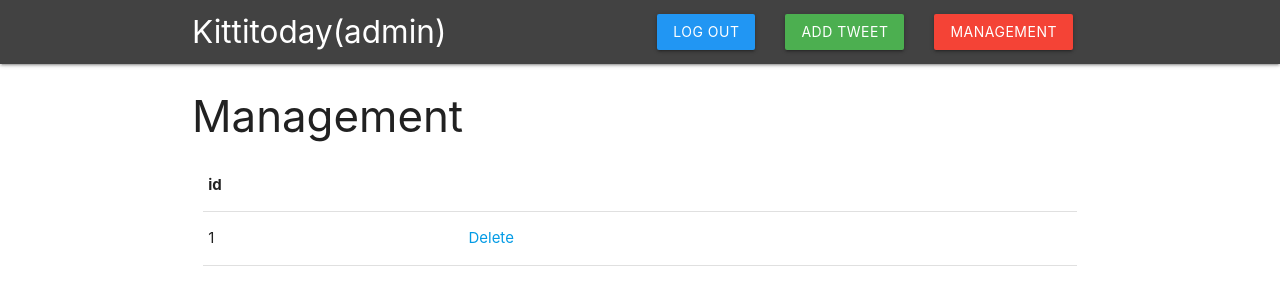
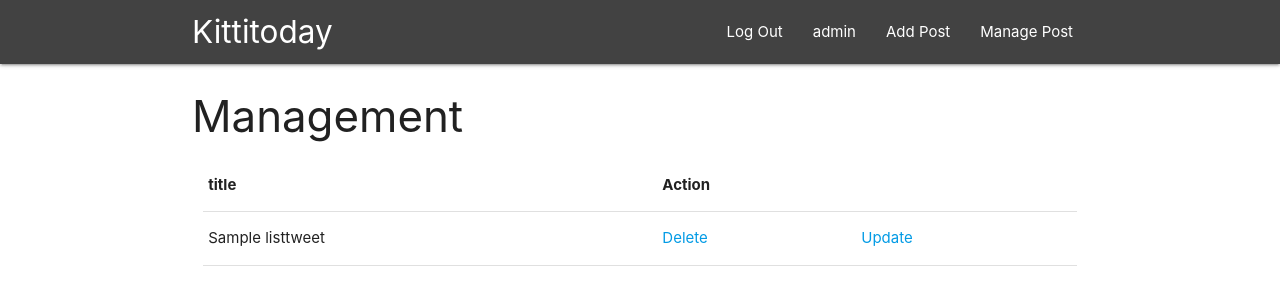
Before and after one commit to Kittipot321/GreenTopBlog, a Django app: page /manage/ in a window 1280 px wide. Shown: the top 305 px of the page. Run offline with Django 3.2, Linux system fonts and the light colour scheme; a user stored in the database is signed in; tables that the repository leaves empty hold one stand-in row (values such as "Sample post"); some libraries are stand-ins or nearby versions.

Commit message:
My app in github

```diff
--- a/main/templates/index.html
+++ b/main/templates/index.html
@@ -14,14 +14,14 @@
     </div>
   <div class="row">
     {% for o in db %}
-    <div class="col l6">
+    <div class="col l12">
+    <a href="{% url 'each_a_page' news_id=o.id %}">
       <div class="card light-blue darken-1">
         <div class="card-content white-text">
           <span class="card-title">{{o.title}}</span>
-          <p>{{o.content|stringformat:".100s"}}...</p><br>
-          <a class="waves-effect waves-light green btn" href="{% url 'each_a_page' news_id=o.id %}">Read More....</a>
         </div>
       </div>
+    </a>
     </div>
   {% empty %}
   <p class='center'>Not Found!</p>
--- a/manage/templates/management.html
+++ b/manage/templates/management.html
@@ -6,15 +6,16 @@
     <table id="myTable" class="display" style="width: 100%;">
       <thead>
         <tr>
-          <th>id</th>
-          <th></th>
+          <th>title</th>
+          <th colspan="2">Action</th>
         </tr>
       </thead>
       <tbody>
         {% for o in list %}
           <tr>
-            <td>{{o.id}}</td>
+            <td>{{o.title}}</td>
             <td><a href="{% url 'delete' tweet_id=o.id %}">Delete</a></td>
+            <td><a href="#">Update</a></td>
           </tr>
         {% endfor %}
       </tbody>
--- a/templates/base.html
+++ b/templates/base.html
@@ -4,6 +4,11 @@
 <head>
   <meta http-equiv="Content-Type" content="text/html; charset=UTF-8"/>
   <meta name="viewport" content="width=device-width, initial-scale=1, maximum-scale=1.0"/>
+   <!-- Compiled and minified CSS -->
+    <link rel="stylesheet" href="https://cdnjs.cloudflare.com/ajax/libs/materialize/1.0.0/css/materialize.min.css">
+
+    <!-- Compiled and minified JavaScript -->
+    <script src="https://cdnjs.cloudflare.com/ajax/libs/materialize/1.0.0/js/materialize.min.js"></script>
   <title>Kittitoday</title>
 
   <!-- CSS  -->
@@ -14,24 +19,27 @@
 <body>
 <div class="navbar-fixed">
   <nav class="grey darken-3" role="navigation">
-    <div class="nav-wrapper container"><a id="logo-container" href="{% url 'index' %}" class="brand-logo">Kittitoday({{ request.user}})</a>
+    <div class="nav-wrapper container"><a id="logo-container" href="{% url 'index' %}" class="brand-logo">Kittitoday</a>
       <ul class="right hide-on-med-and-down">
     {% if user.is_authenticated %}
-        <li><a class="waves-effect waves-light blue btn" href="{% url 'logout' %}">Log Out</a></li>
+        <li><a href="{% url 'logout' %}">Log Out</a></li>
       {% if user.is_superuser == 1 %}
-        <li><a class="waves-effect waves-light green btn" href="{% url 'addpage' %}">Add Tweet</a></li>
-        <li><a class="waves-effect waves-light red btn" href="{% url 'main_manage' %}">Management</a></li>
+        <li><a class='dropdown-trigger' href='#' data-target='dropdown1'>{{ request.user}}</a></li>
+        <li><a href="{% url 'addpage' %}">Add Post</a></li>
+        <li><a href="{% url 'main_manage' %}">Manage Post</a></li>
       {% endif %}
     {% else %}
-        <li><a class="waves-effect waves-light grey btn" href="{% url 'register' %}">Register</a></li>
-        <li><a class="waves-effect waves-light grey btn" href="{% url 'login' %}">Log In</a></li>
+        <li><a href="{% url 'register' %}">Register</a></li>
+        <li><a href="{% url 'login' %}">Log In</a></li>
     {% endif %}
       </ul>
-      <ul id="nav-mobile" class="sidenav">
-        <li><a href="sass.html">Sass</a></li>
-        <li><a href="badges.html">Components</a></li>
-        <li><a href="collapsible.html">Javascript</a></li>
-        <li><a href="mobile.html">Mobile</a></li>
+      <ul id='dropdown1' class='dropdown-content'>
+        <li><a href="#!">one</a></li>
+        <li><a href="#!">two</a></li>
+        <li class="divider" tabindex="-1"></li>
+        <li><a href="#!">three</a></li>
+        <li><a href="#!"><i class="material-icons">view_module</i>four</a></li>
+        <li><a href="#!"><i class="material-icons">cloud</i>five</a></li>
       </ul>
       <a href="#" data-target="nav-mobile" class="sidenav-trigger"><i class="material-icons">menu</i></a>
     </div>
@@ -44,18 +52,16 @@
 
 
   <!--  Scripts-->
-  <script src="{% static 'js/materialize.js'%}"></script>
+  {% comment %} <script src="{% static 'js/materialize.js'%}"></script>
   <script src="{% static 'js/materialize.min.js'%}"></script>
   <script src="{% static 'js/init.js'%}"></script>
   <script src="{% static 'js/jquery.min.js'%}"></script>
   <script src="{% static 'js/datatables.min.js'%}"></script>
-  <script src="{% static 'js/datatables.css'%}"></script>
+  <script src="{% static 'js/datatables.css'%}"></script> {% endcomment %}
   <script>
-
-  // Or with jQuery
-
-  $(document).ready(function(){
-    $('.sidenav').sidenav();
+      document.addEventListener('DOMContentLoaded', function() {
+    var elems = document.querySelectorAll('.dropdown-trigger');
+    var instances = M.Dropdown.init(elems, options);
   });
   </script>
   </body>
```
Also changed, not shown: README.md (added).
